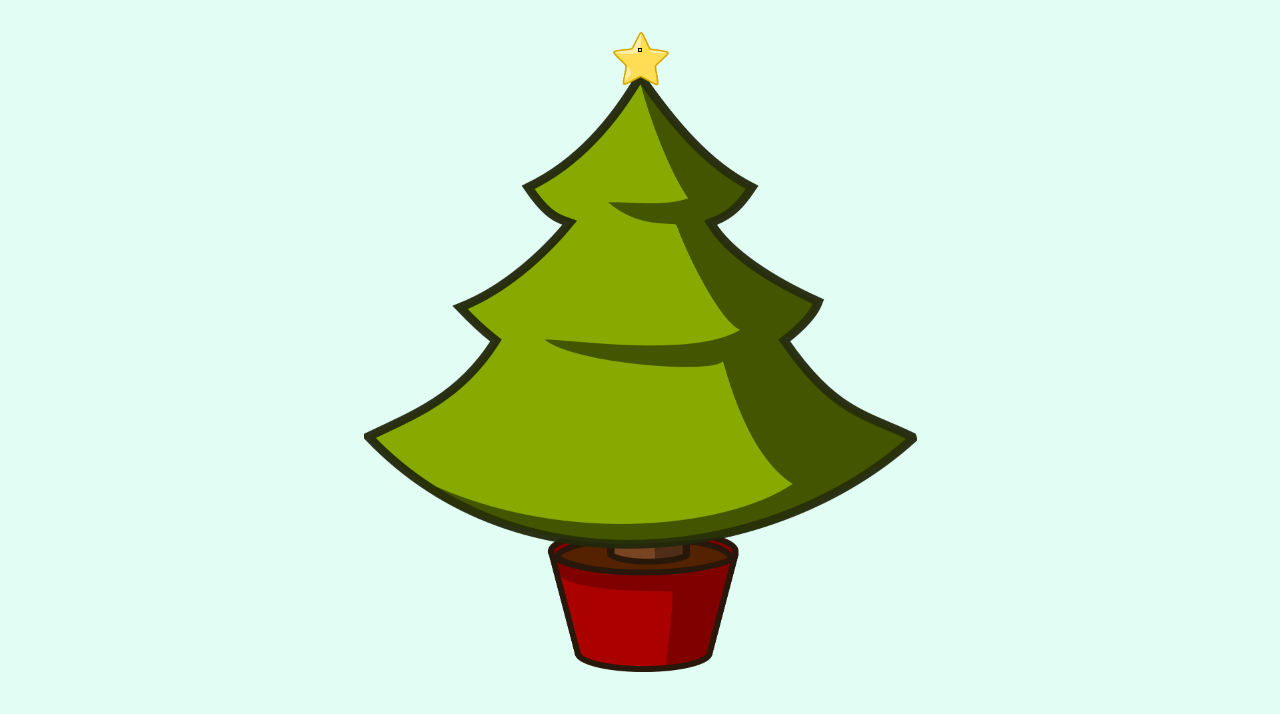
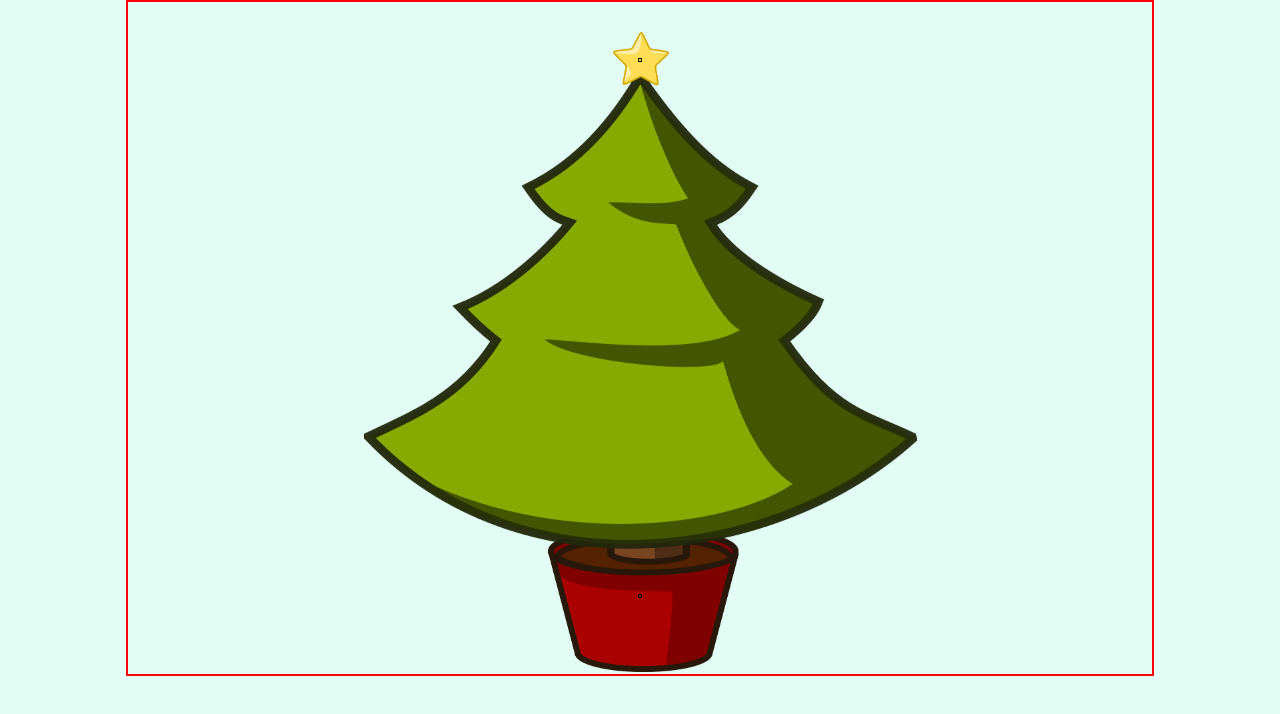
Before and after one commit to NadyaCodes/christmas-find, a React (Create React App) app: page / in a window 1280 px wide. Shown: the top 714 px of the page. Built offline with nearby package versions, Linux system fonts and the light colour scheme.

Commit message:
place pot hiding spot

```diff
--- a/src/App.css
+++ b/src/App.css
@@ -6,10 +6,10 @@ html {
   justify-content: center; */
 }
 .tree {
-  max-height: 80vh;
+  height: 80vh;
   max-width: 80vw;
   padding-top: 2rem;
-  position: absolute;
+  position: fixed;
   margin-left: auto;
   margin-right: auto;
   left: 0;
@@ -17,6 +17,16 @@ html {
 }
 
 .grid {
+  padding-top: 2rem;
+  border: 2px solid red;
+  height: 80vh;
+  max-width: 80vw;
+  position: fixed;
+  margin-left: auto;
+  margin-right: auto;
+  left: 0;
+  right: 0;
+  /* position: absolute; */
   /* position: absolute;
   padding-top: 3rem;
   margin-left: auto;
@@ -24,6 +34,10 @@ html {
   left: 0;
   right: 0;
   text-align: center; */
+}
+
+.hiding-container {
+  position: relative;
 }
 
 .box {
@@ -37,12 +51,20 @@ html {
 }
 
 .star-hide {
-  margin-top: 3rem;
+  top: 3vh;
   margin-left: auto;
   margin-right: auto;
   left: 0;
   right: 0;
   text-align: center;
+}
+
+.pot-hide {
+  top: 70vh;
+  margin-left: auto;
+  margin-right: auto;
+  left: 0;
+  right: 0;
 }
 
 .hidden {
--- a/src/Grid.js
+++ b/src/Grid.js
@@ -3,16 +3,33 @@ import frog from "./frog-face-cute.png";
 import { useState } from "react";
 
 export default function Grid() {
-  const [visible, setVisible] = useState(false);
+  const [visible, setVisible] = useState({ star: false, pot: false });
   return (
     <div className="grid">
-      <div className="box star-hide" onClick={() => setVisible(true)}></div>
-      <div>
-        <img
-          src={frog}
-          alt="cute frog with bow"
-          className={visible === true ? "frog visible" : "hidden"}
-        />
+      <div className="hiding-container">
+        <div
+          className="box star-hide"
+          onClick={() => setVisible({ ...visible, star: true })}
+        ></div>
+        <div>
+          <img
+            src={frog}
+            alt="cute frog with bow"
+            className={visible.star === true ? "frog visible" : "hidden"}
+          />
+        </div>
+
+        <div
+          className="box pot-hide"
+          onClick={() => setVisible({ ...visible, pot: true })}
+        ></div>
+        <div>
+          <img
+            src={frog}
+            alt="cute frog with bow"
+            className={visible.pot === true ? "frog visible" : "hidden"}
+          />
+        </div>
       </div>
     </div>
   );
```
